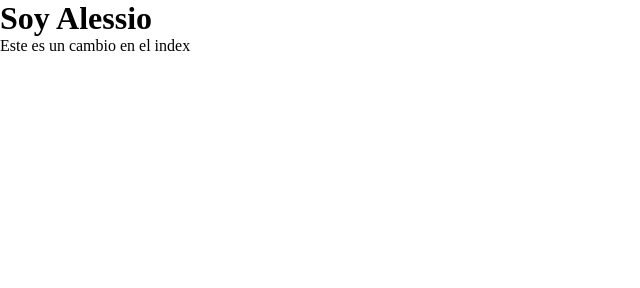
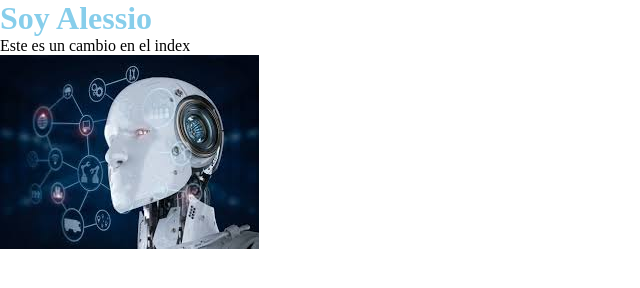
Before and after one commit to Alexsioh/GIT, a plain HTML site: page index.html in a window 1280 px wide. Shown: the whole page, without its empty margins (0-640 px from the left). Drawn offline with Linux system fonts and the light colour scheme.

Commit message:
Se agrego imagen al index y se agregaron estilos

```diff
--- a/index.html
+++ b/index.html
@@ -9,5 +9,6 @@
 <body>
     <h1 class="title">Soy Alessio</h1>
     <p>Este es un cambio en el index</p>
+    <img src="images/tecImg2.png" alt="Imagen 2">
 </body>
 </html>
--- a/styles.css
+++ b/styles.css
@@ -2,3 +2,7 @@
     margin: 0;
     padding: 0;
 }
+
+h1{
+    color: skyblue;
+}
```
